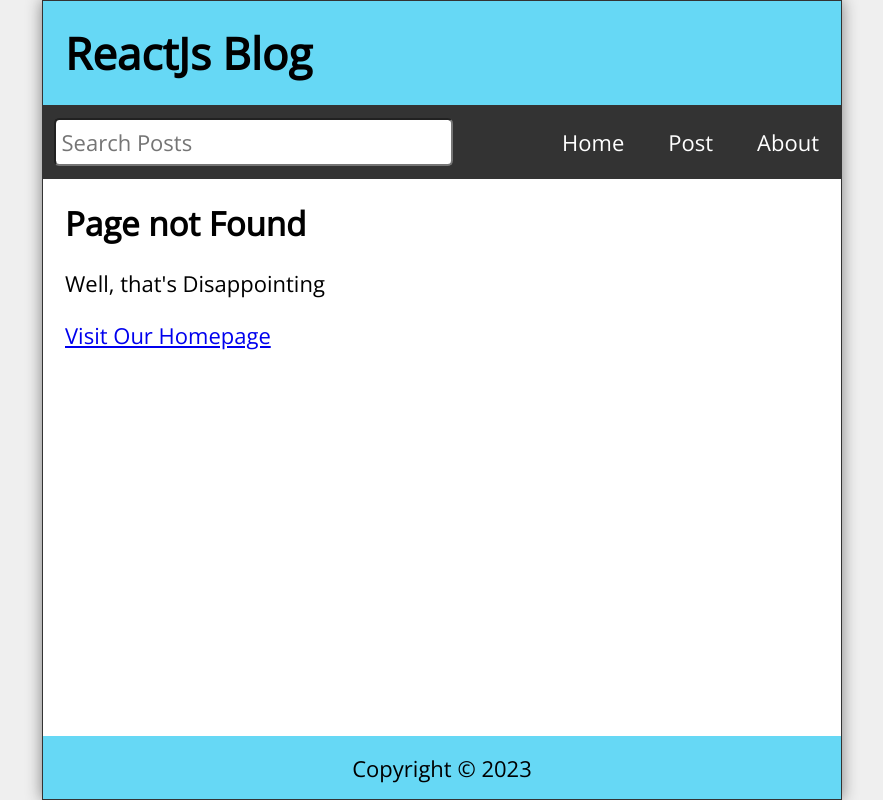
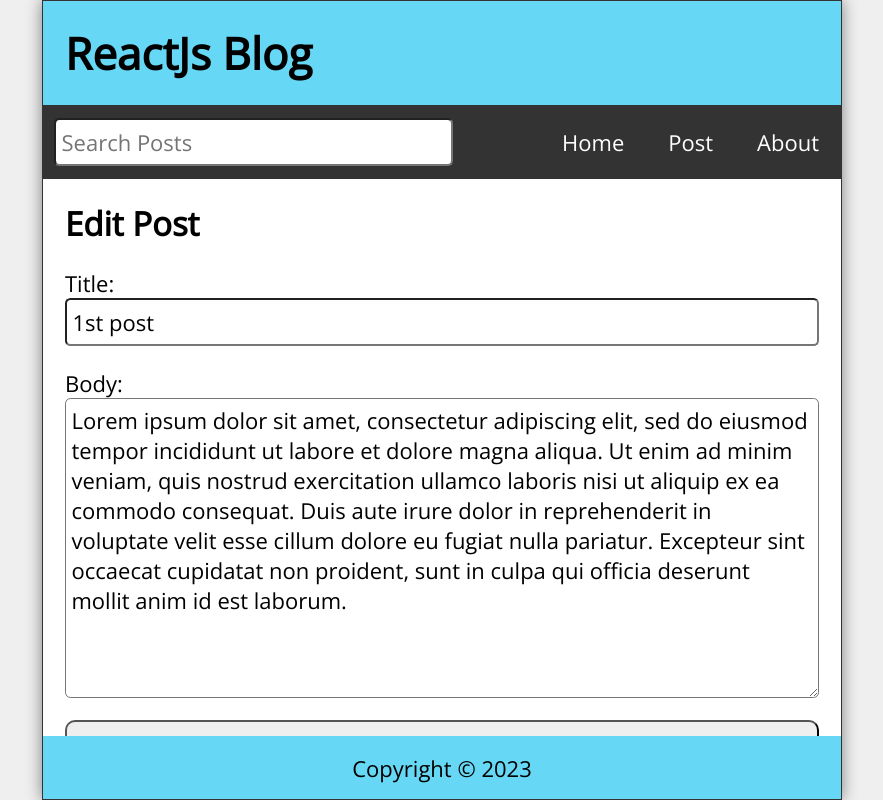
Before and after one commit to PdRajan/React-blog, a React (Create React App) app: page /edit/1 in a window 1280 px wide. Before the commit this address had no page. Shown: the whole page, without its empty margins (198-1081 px from the left). Built offline with nearby package versions, Linux system fonts and the light colour scheme; data requests are answered from the project's data file.

Commit message:
connected to api

```diff
--- /dev/null
+++ b/data/db.json
@@ -0,0 +1,28 @@
+{
+  "posts": [
+    {
+      "id": 1,
+      "title": "1st post",
+      "datetime": "July 16, 2021 11:47:39 AM",
+      "body": "Lorem ipsum dolor sit amet, consectetur adipiscing elit, sed do eiusmod tempor incididunt ut labore et dolore magna aliqua. Ut enim ad minim veniam, quis nostrud exercitation ullamco laboris nisi ut aliquip ex ea commodo consequat. Duis aute irure dolor in reprehenderit in voluptate velit esse cillum dolore eu fugiat nulla pariatur. Excepteur sint occaecat cupidatat non proident, sunt in culpa qui officia deserunt mollit anim id est laborum."
+    },
+    {
+      "id": 2,
+      "title": "Second post",
+      "datetime": "July 16, 2021 11:47:48 AM",
+      "body": "Lorem ipsum dolor sit amet, consectetur adipiscing elit, sed do eiusmod tempor incididunt ut labore et dolore magna aliqua. Ut enim ad minim veniam, quis nostrud exercitation ullamco laboris nisi ut aliquip ex ea commodo consequat. Duis aute irure dolor in reprehenderit in voluptate velit esse cillum dolore eu fugiat nulla pariatur. Excepteur sint occaecat cupidatat non proident, sunt in culpa qui officia deserunt mollit anim id est laborum. two"
+    },
+    {
+      "id": 3,
+      "title": "Number Three",
+      "datetime": "July 16, 2021 11:48:01 AM",
+      "body": "Third post... Lorem ipsum dolor sit amet, consectetur adipiscing elit, sed do eiusmod tempor incididunt ut labore et dolore magna aliqua. Ut enim ad minim veniam, quis nostrud exercitation ullamco laboris nisi ut aliquip ex ea commodo consequat. Duis aute irure dolor in reprehenderit in voluptate velit esse cillum dolore eu fugiat nulla pariatur. Excepteur sint occaecat cupidatat non proident, sunt in culpa qui officia deserunt mollit anim id est laborum."
+    },
+    {
+      "id": 4,
+      "title": "Yo, thats my new post",
+      "dateTime": "August 18, 2023 6:27:52 AM",
+      "body": "no go to home"
+    }
+  ]
+}
--- a/package.json
+++ b/package.json
@@ -6,6 +6,7 @@
     "@testing-library/jest-dom": "^5.17.0",
     "@testing-library/react": "^13.4.0",
     "@testing-library/user-event": "^13.5.0",
+    "axios": "^1.4.0",
     "date-fns": "^2.30.0",
     "react": "^18.2.0",
     "react-dom": "^18.2.0",
--- a/src/App.js
+++ b/src/App.js
@@ -10,64 +10,92 @@ import Missing from './Missing';
 import { Route, Routes, useNavigate } from 'react-router-dom';
 import { useState, useEffect } from 'react';
 import { format } from 'date-fns';
+import api from './api/posts'
+import EditPost from './EditPost';
 
 function App() {
 
-  const [posts,setPosts] = useState([
-    {
-      id: 1,
-      title: "My First Post",
-      datetime: "July 01, 2021 11:17:36 AM",
-      body: "Lorem ipsum dolor sit amet consectetur adipisicing elit. Quis consequatur expedita, assumenda similique non optio! Modi nesciunt excepturi corrupti atque blanditiis quo nobis, non optio quae possimus illum exercitationem ipsa!"
-    },
-    {
-      id: 2,
-      title: "My 2nd Post",
-      datetime: "July 01, 2021 11:17:36 AM",
-      body: "Lorem ipsum dolor sit amet consectetur adipisicing elit. Quis consequatur expedita, assumenda similique non optio! Modi nesciunt excepturi corrupti atque blanditiis quo nobis, non optio quae possimus illum exercitationem ipsa!"
-    },
-    {
-      id: 3,
-      title: "My 3rd Post",
-      datetime: "July 01, 2021 11:17:36 AM",
-      body: "Lorem ipsum dolor sit amet consectetur adipisicing elit. Quis consequatur expedita, assumenda similique non optio! Modi nesciunt excepturi corrupti atque blanditiis quo nobis, non optio quae possimus illum exercitationem ipsa!"
-    },
-    {
-      id: 4,
-      title: "My Fourth Post",
-      datetime: "July 01, 2021 11:17:36 AM",
-      body: "Lorem ipsum dolor sit amet consectetur adipisicing elit. Quis consequatur expedita, assumenda similique non optio! Modi nesciunt excepturi corrupti atque blanditiis quo nobis, non optio quae possimus illum exercitationem ipsa!"
-    }
-  ])
+  const [posts,setPosts] = useState([])
 
   const [search,setSearch] = useState('')
   const [searchResults,setSearchResults] = useState([])
   const [postTitle,setPostTitle] = useState('')
   const [postBody,setPostBody] = useState('')
+  const [editTitle,setEditTitle] = useState('')
+  const [editBody,setEditBody] = useState('')
   const history = useNavigate()
 
-  const handleDelete = (id) =>{
+
+  useEffect(() => {
+    const fetchPosts = async() => {
+      try{
+        const response = await api.get('/posts')
+
+        setPosts(response.data)
+
+      }catch(err){
+        if(err.response){
+          console.log(err.response.data)
+          console.log(err.response.status)
+          console.log(err.response.headers)
+        }else{
+          console.log(err.message)
+        }
+      }
+    }
+    fetchPosts()
+  },[])
+
+  const handleDelete = async (id) =>{
+    try{
+      await api.delete(`/posts/${id}`)
       const postsList = posts.filter(post => post.id !== id)
       setPosts(postsList)
       history('/')
+    }catch(err){
+      console.log(`Error : ${err.message}`)
+    }
   }
 
-  const handleSubmit = (e) => {
+  const handleSubmit = async (e) => {
     e.preventDefault()
     const id = posts.length ? (posts[posts.length - 1].id + 1) : 1
     const dateTime = format(new Date(), 'MMMM dd, yyyy pp')
     const newPost = {id,title:postTitle,dateTime,body:postBody}
-    const allPosts = [...posts,newPost]
+    try{
+
+      const response = await api.post('/posts',newPost)
+      const allPosts = [...posts,response.data]
+
       setPosts(allPosts)
 
       setPostBody('')
       setPostTitle('')
       history('/')
+    }catch(err){
+      console.log(`Error : ${err.message}`)
+    }
 
+  }
+
+  const handleEdit = async (id) => {
+    const dateTime = format(new Date(), 'MMMM dd, yyyy pp')
+    const updatedPost = {id,title:editTitle,dateTime,body:editBody}
+
+    try{
+      const response = await api.put(`/posts/${id}`,updatedPost)
+      setPosts(posts.map(post => post.id === id ? {...response.data} : post))
+      setEditBody('')
+      setEditTitle('')
+      history('/')
+    }catch(err){
+      console.log(`Error : ${err.message}`)
+    }
   }
 
 
   useEffect(()=>{
+
     const filteredResult = posts.filter(post =>
       ((post.body).toLowerCase()).includes(search.toLowerCase())
       || ((post.title).toLowerCase()).includes(search.toLowerCase()));
@@ -94,6 +122,19 @@ function App() {
             postBody={postBody}
             setPostBody={setPostBody}
             />} />
+
+
+        <Route path='/edit/:id'
+          element={<EditPost
+            posts={posts}
+            handleEdit={handleEdit}
+            editTitle={editTitle}
+            setEditTitle={setEditTitle}
+            editBody={editBody}
+            setEditBody={setEditBody}
+            />} />
+
+
         <Route exact path='/post/:id' element={<PostPage posts={posts} handleDelete={handleDelete} />} />
         <Route path='/about' element={<About/>}/>
         <Route path='*' element={<Missing/>} />
--- /dev/null
+++ b/src/EditPost.js
@@ -0,0 +1,58 @@
+import { useEffect } from 'react'
+import { Link, useParams } from 'react-router-dom'
+import React from 'react'
+
+const EditPost = ({ posts, handleEdit, editBody, editTitle, setEditBody, setEditTitle }) => {
+
+    const { id } = useParams()
+    const post = posts.find(post => (post.id).toString() === id)
+
+    useEffect(() => {
+        if (post) {
+            setEditTitle(post.title)
+            setEditBody(post.body)
+        }
+
+    }, [post, setEditBody, setEditTitle])
+    return (
+        <main className='NewPost'>
+            {editTitle &&
+                <>
+                    <h2>Edit Post</h2>
+                    <form className="newPostForm" onSubmit={(e) => e.preventDefault()}>
+                        <label htmlFor="postTitle">Title:</label>
+                        <input
+                            id='postTitle'
+                            type="text"
+                            required
+                            value={editTitle}
+                            onChange={(e) => setEditTitle(e.target.value)}
+                        />
+
+                        <label htmlFor="postBody">Body:</label>
+                        <textarea
+                            id='postBody'
+                            required
+                            value={editBody}
+                            onChange={(e) => setEditBody(e.target.value)}
+                        />
+                        <button type='submit' onClick={() => handleEdit(post.id)}>Submit</button>
+                    </form>
+                </>
+            }
+            { !editTitle &&
+            <>
+              <h2>Page not Found</h2>
+              <p>Well, that's Disappointing</p>
+              <p>
+                <Link to='/'>Visit Our Homepage</Link>
+              </p>
+
+            </>
+          }
+        </main>
+
+    )
+}
+
+export default EditPost
--- a/src/PostPage.js
+++ b/src/PostPage.js
@@ -13,7 +13,8 @@ const PostPage = ({posts,handleDelete}) => {
               <h2>{post.title}</h2>
               <p className="postDate">{post.dateTime}</p>
               <p className="postBody">{post.body}</p>
-              <button onClick={() => handleDelete(post.id)}>Delete Post</button>
+              <Link to={`/edit/${post.id}`}><button className="editButton">Edit Post</button></Link>
+              <button className='deleteButton' onClick={() => handleDelete(post.id)}>Delete Post</button>
             </>
           }
           { !post &&
--- /dev/null
+++ b/src/api/posts.js
@@ -0,0 +1,5 @@
+import axios from 'axios';
+
+export default axios.create({
+    baseURL: 'http://localhost:3500'
+});
--- a/src/index.css
+++ b/src/index.css
@@ -210,10 +210,16 @@ body {
   min-width: 48px;
   border-radius: 0.25rem;
   padding: 0.5rem;
+  margin-right: 0.5rem;
   font-size: 1rem;
-  background-color: red;
   color: #fff;
   cursor: pointer;
+}
+.deleteButton{
+  background-color: red;
+}
+.editButton{
+  background-color: #333;
 }
 
 .statusMsg {
```
Also changed, not shown: 1 other file (tests, documents, lock files or other folders). Lines whose indentation alone changed are shown as unchanged.
